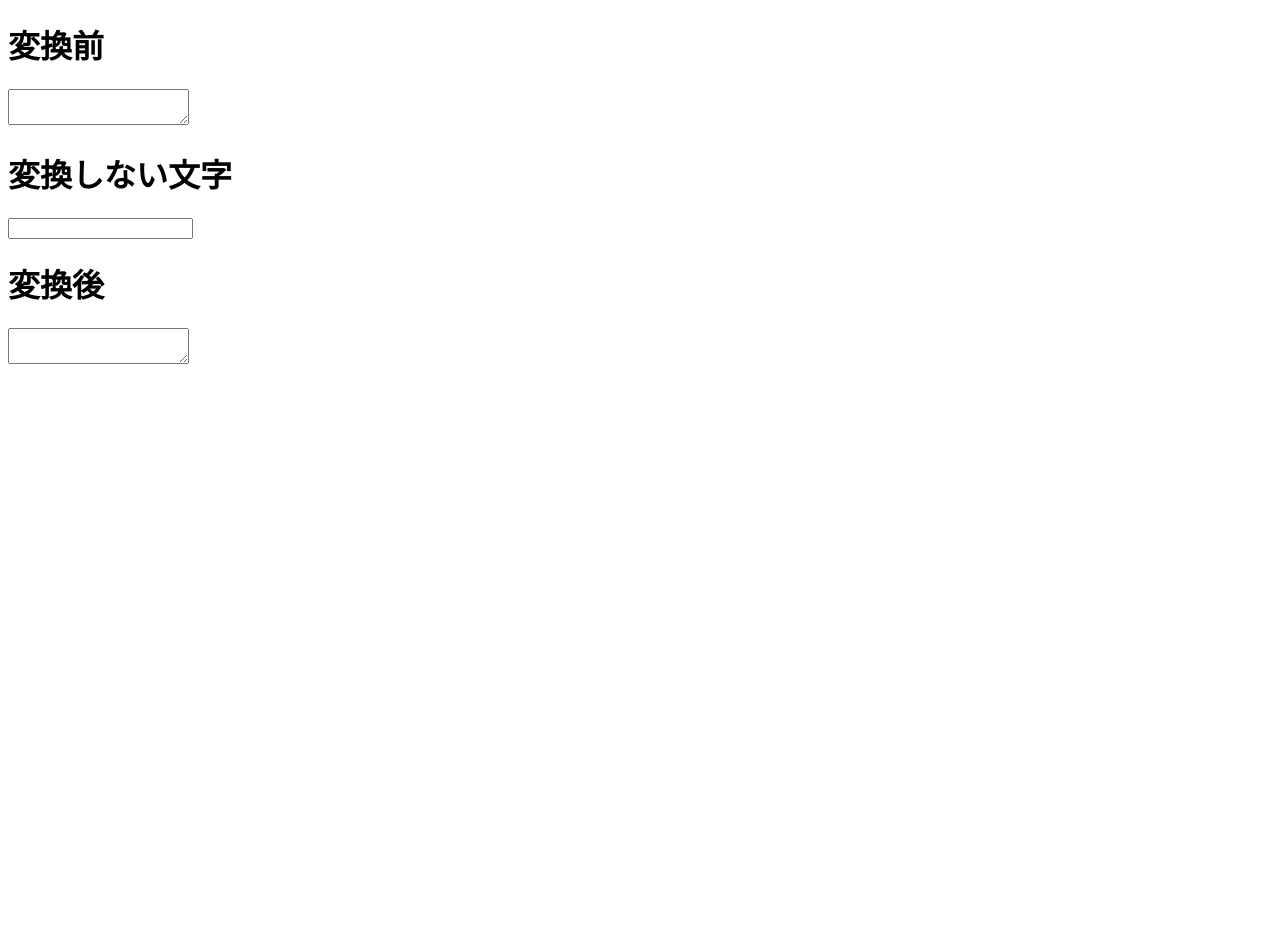
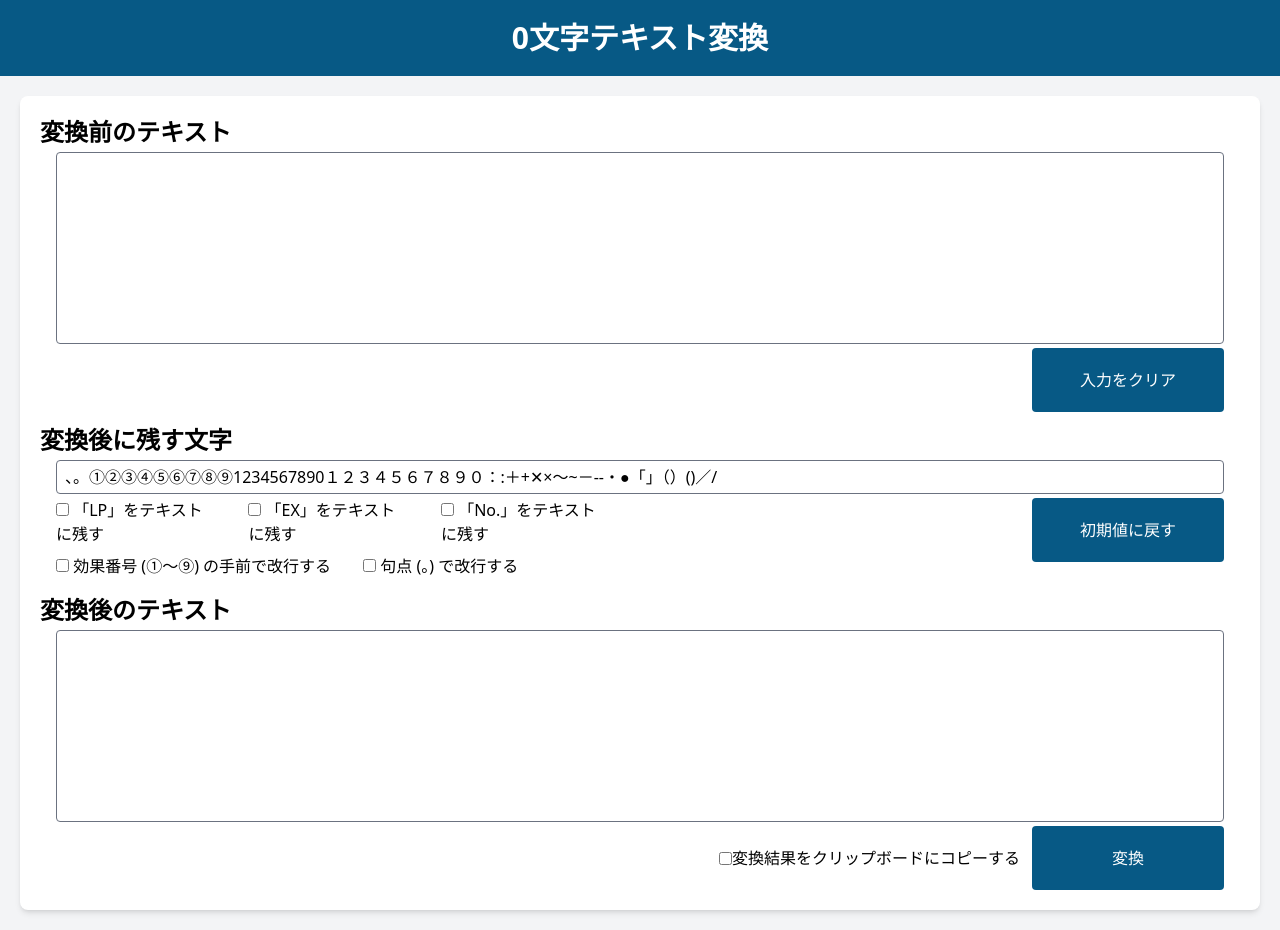
Before and after one commit to rere1ns/YGOQuiz, a plain HTML site: page index.html in a window 1280 px wide. Before the commit the page ends 800 px from the top, so only its background shows below. Drawn offline with nearby package versions, Linux system fonts and the light colour scheme.

Commit message:
色々実装

```diff
--- /dev/null
+++ b/app.js
@@ -0,0 +1,115 @@
+// 変換後に残す文字の初期値
+const DEFAULT_EXCLUDE_WORDS = "、。①②③④⑤⑥⑦⑧⑨1234567890１２３４５６７８９０：:＋+✕×～~－‐-・●「」（）()／/";
+/**
+ * ページロード後イベント
+ */
+window.onload = () => {
+    // 変換後に残す文字の初期値設定
+    document.getElementById('excludeWords').value = DEFAULT_EXCLUDE_WORDS;
+}
+
+
+const handleResetClick = (e) => {
+    if(!confirm('変換後に残す文字を初期状態に戻しますか？')) {
+        return;
+    }
+    document.getElementById('excludeWords').value = DEFAULT_EXCLUDE_WORDS;
+
+    document.querySelectorAll(['input[type="checkbox"]']).forEach(elm => {
+        elm.checked = false;
+    });
+}
+
+const handleClearClick = (e) => {
+    if(!confirm('入力をクリアしますか？')) {
+        return;
+    }
+    document.getElementById('srcText').value='';
+}
+
+const handleTransformClick = (e) => {
+    // 色々考えるのだるいので全部まとめて囲んどく
+    try {
+        // 元のテキストが入っているTextArea
+        const src = document.getElementById('srcText');
+
+        // LP, EXをそのまま残すかどうかのチェックボックス
+        const keepCkbs = [
+            document.getElementById('keepLP'),
+            document.getElementById('keepEX'),
+            document.getElementById('keepNo'),
+        ];
+
+        // 変換しない文字が入っているテキストボックス
+        const excludeWords = document.getElementById('excludeWords');
+
+        // 変換後のテキストを入れるTextArea
+        const result = document.getElementById('transformedText');
+        // 今入力されてる分は消す
+        result.value = '';
+
+        // 変換結果をコピーするかどうか
+        const isCopyToClip = document.getElementById('copyResult').checked;
+
+
+        // 変換しない文字 (改行とスペースは問答無用で残す)
+        const excludeWordList = [...excludeWords.value, " ", "　", "\n"];
+
+        // LP, EXを必要に応じて追加
+        keepCkbs.forEach(ckb => {
+            if (ckb.checked) {
+                excludeWordList.push(ckb.value);
+            }
+        })
+
+        // 入力の各文字に対して、◯に置換するかどうかのフラグを管理する (trueなら置換対象)
+        const isReplaceTarget = new Array(src.value.length).fill(true);
+
+        // 残す文字列の置換フラグをfalseにする
+        excludeWordList.forEach(w => {
+            // 残す文字列を1つずつ取り出し、それが出てこなくなるまで回す
+            let pos = src.value.indexOf(w);
+            while (pos !== -1) {
+                // マッチした箇所は置換フラグfalseにしていく
+                for(let i=0; i<w.length; i++) {
+                    isReplaceTarget[pos + i] = false;
+                }
+                // 今まで見た場所の次から、もう一度検索しに行く
+                // ※みつからなければ-1となりループを抜ける
+                pos = src.value.indexOf(w, pos + 1);
+            }
+        });
+
+        // 改行条件
+        const newLineWithEffectNo = document.getElementById('newLineWithEffectNo').checked;
+        const newLineWithPeriod = document.getElementById('newLineWithPeriod').checked;
+
+        // 変換結果をセット
+        const transformedText = [...src.value].map((c, i) => {
+            let returnChar = c.toString();
+            if (newLineWithEffectNo && ['①', '②', '③', '④', '⑤', '⑥', '⑦', '⑧', '⑨'].includes(c) && src.value[i+1]=="：") {
+                returnChar = "\n" + returnChar;
+            } else if (newLineWithPeriod && c == '。') {
+                returnChar += "\n";
+            }
+            return isReplaceTarget[i] ? '◯' : returnChar;
+        }).join('').replace(/(\r?\n){2,}/g, '\n');
+        result.value = transformedText;
+
+        // 必要ならクリップボードにコピー
+        if (isCopyToClip) {
+            navigator.clipboard.writeText(transformedText)
+            .then(() => {
+                // なにもしなくていいかな
+            })
+            .catch(() => {
+                alert('クリップボードへのコピーに失敗しました。');
+            });
+        }
+
+    } catch(e) {
+        alert('エラーが発生しました。再度試すか、画面を再読み込みしてください。');
+        console.log(e);
+    }
+
+}
--- a/index.html
+++ b/index.html
@@ -2,14 +2,107 @@
 <html lang="ja">
 <head>
   <meta charset="UTF-8">
-  <title>🥳</title>
+  <title>0文字テキスト変換</title>
+  <script src="https://cdn.tailwindcss.com"></script>
+  <script src="app.js"></script>
 </head>
-<body>
-  <h1>変換前</h1>
-  <textarea></textarea>
-  <h1>変換しない文字</h1>
-  <input type='text' />
-  <h1>変換後</h1>
-  <textarea></textarea>
+<body class="bg-gray-100">
+  <header class="bg-sky-800 py-5">
+    <h1 class="text-white text-3xl font-bold text-center">
+      0文字テキスト変換
+    </h1>
+  </header>
+  <main class="m-5 p-5 bg-white rounded-lg shadow-md">
+    <section class="flex flex-col mb-3">
+      <label for="srcText" class="font-semibold text-2xl mb-1">変換前のテキスト</label>
+      <div class="flex justify-center">
+        <textarea
+          id="srcText"
+          class="border border-gray-500 rounded resize-none w-full mx-[1rem] px-2 py-1 h-48"
+        ></textarea>
+      </div>
+      <div class="flex justify-end mx-[1rem] mt-1">
+        <button
+          class="p-2 bg-sky-800 text-white rounded hover:bg-sky-200 w-48 h-16"
+          onclick="handleClearClick(event)"
+        >
+          入力をクリア
+        </button>
+      </div>
+    </section>
+    <section class="">
+      <div class="flex flex-col mb-3">
+        <label for="excludeWords" class="font-semibold text-2xl mb-1">変換後に残す文字</label>
+        <div class="flex justify-center mb-1">
+          <input
+            id="excludeWords"
+            class="border border-gray-500 rounded w-full mx-[1rem] px-2 py-1"
+          />
+        </div>
+        <div class="grid grid-cols-2 mx-[1rem] ">
+          <div class="flex mb-2">
+            <div class="mr-8">
+              <input type="checkbox" id="keepLP" value="LP"/>
+              <label for="keepLP">「LP」をテキストに残す</label>
+            </div>
+            <div class="mr-8">
+              <input type="checkbox" id="keepEX" value="EX"/>
+              <label for="keepEX">「EX」をテキストに残す</label>
+            </div>
+            <div class="mr-8">
+              <input type="checkbox" id="keepNo" value="No."/>
+              <label for="keepNo">「No.」をテキストに残す</label>
+            </div>
+          </div>
+
+          <div class="row-span-2 flex justify-end">
+            <button
+              class="p-2 bg-sky-800 text-white rounded hover:bg-sky-200 w-48 h-16"
+              onclick="handleResetClick(event)"
+            >
+              初期値に戻す
+            </button>
+          </div>
+
+          <div class="flex mb-1">
+            <div class="mr-8">
+              <input type="checkbox" id="newLineWithEffectNo"/>
+              <label for="newLineWithEffectNo">効果番号 (①～⑨) の手前で改行する</label>
+            </div>
+            <div class="mr-8">
+              <input type="checkbox" id="newLineWithPeriod"/>
+              <label for="newLineWithPeriod">句点 (。) で改行する</label>
+            </div>
+          </div>
+        </div>
+      </div>
+    </section>
+
+    <section class="flex flex-col mb-1">
+      <label for="transformedText" class="font-semibold text-2xl mb-1">変換後のテキスト</label>
+      <div class="flex justify-center">
+        <textarea
+          id="transformedText"
+          class="border border-gray-500 rounded resize-none w-full mx-[1rem] px-2 py-1 h-48"
+          readonly
+        ></textarea>
+      </div>
+    </section>
+
+    <section>
+      <div class="flex justify-end mx-[1rem] ">
+          <div class="flex items-center mr-3">
+            <input type="checkbox" id="copyResult"/>
+            <label for="copyResult">変換結果をクリップボードにコピーする</label>
+          </div>
+          <button
+            class="p-2 bg-sky-800 text-white rounded hover:bg-sky-200 w-48 h-16"
+            onclick="handleTransformClick(event)"
+          >
+            変換
+          </button>
+      </div>
+    </section>
+  </main>
 </body>
 </html>
```
